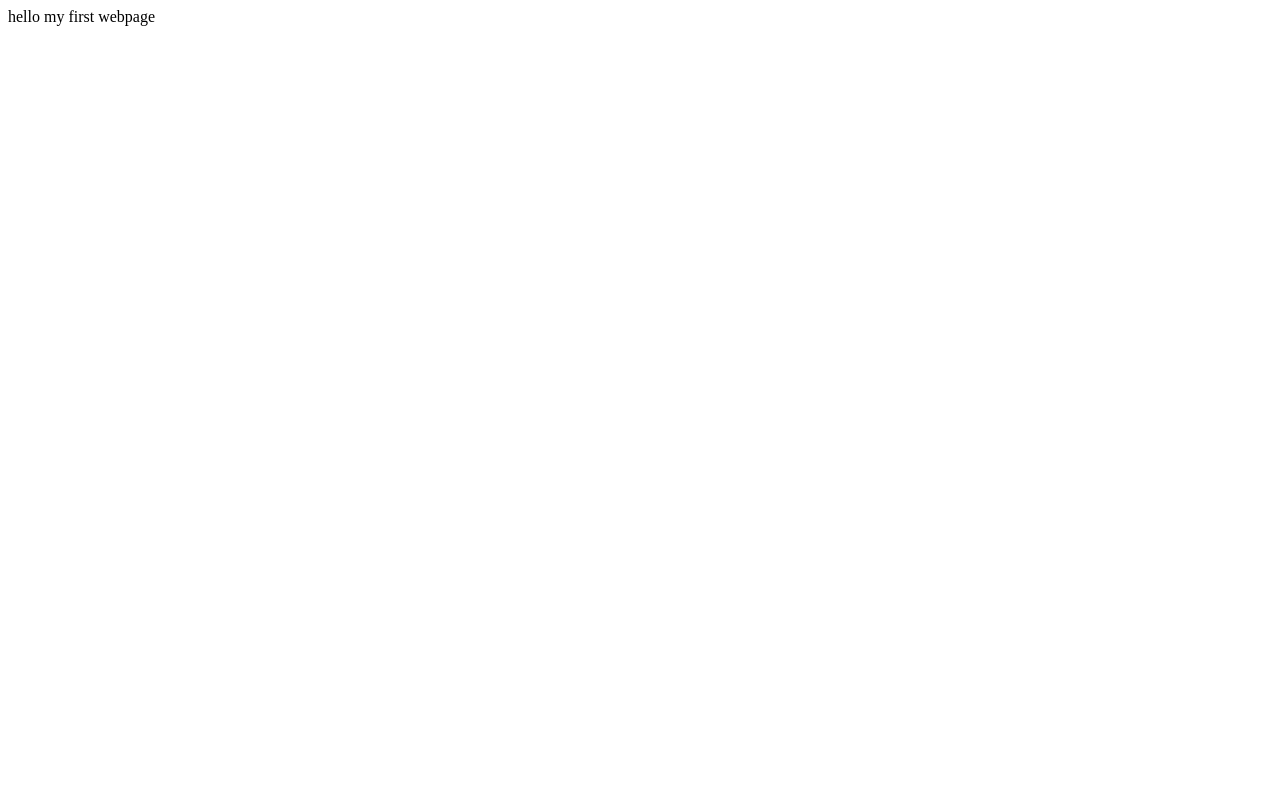
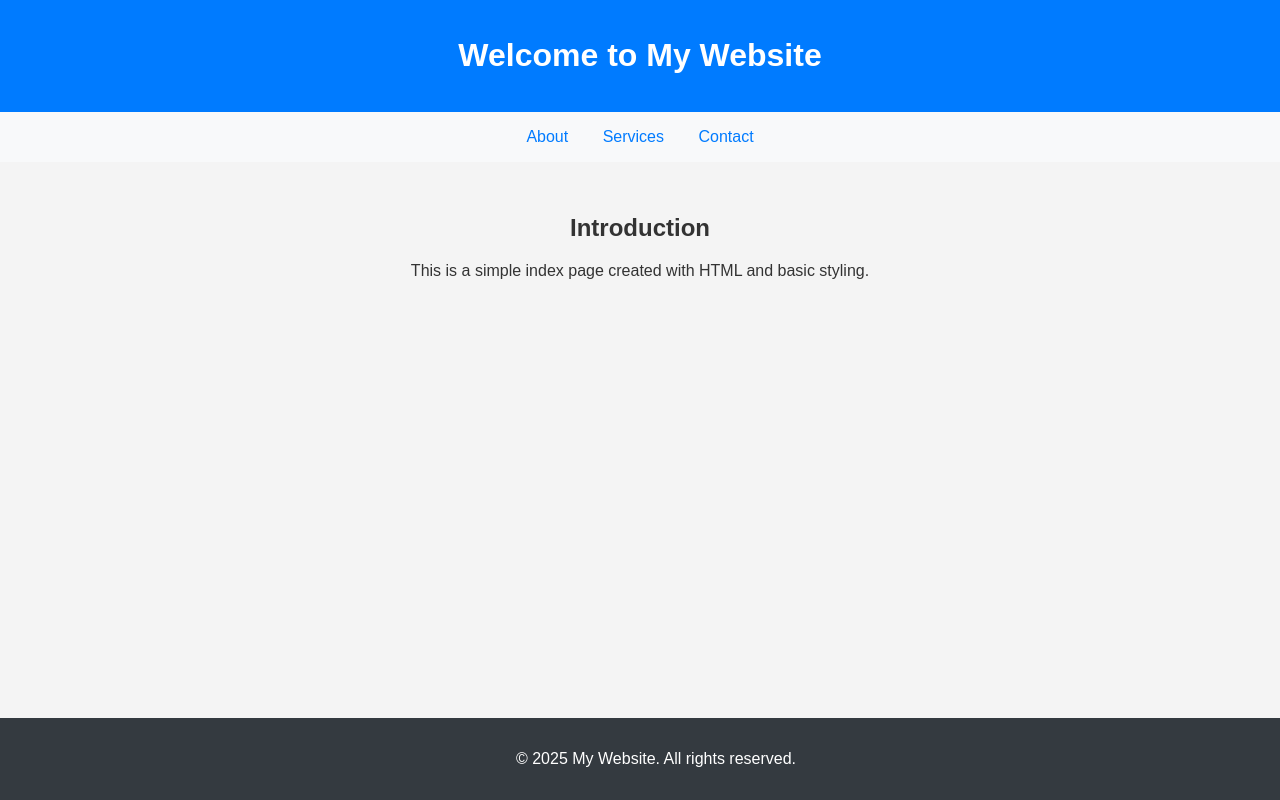
Before and after one commit to Prudhvi3753/CWSWEB, a plain HTML site: page index.html in a window 1280 px wide. Drawn offline with Linux system fonts and the light colour scheme.

Commit message:
changed website

```diff
--- a/index.html
+++ b/index.html
@@ -1 +1,66 @@
-hello my first webpage
+<!DOCTYPE html>
+<html lang="en">
+<head>
+    <meta charset="UTF-8">
+    <meta name="viewport" content="width=device-width, initial-scale=1.0">
+    <title>Index Page</title>
+    <style>
+        body {
+            font-family: Arial, sans-serif;
+            margin: 0;
+            padding: 0;
+            background-color: #f4f4f4;
+            color: #333;
+        }
+        header {
+            background-color: #007bff;
+            color: white;
+            padding: 1rem;
+            text-align: center;
+        }
+        nav {
+            background-color: #f8f9fa;
+            padding: 1rem;
+            text-align: center;
+        }
+        nav a {
+            margin: 0 15px;
+            text-decoration: none;
+            color: #007bff;
+        }
+        nav a:hover {
+            text-decoration: underline;
+        }
+        main {
+            padding: 2rem;
+            text-align: center;
+        }
+        footer {
+            background-color: #343a40;
+            color: white;
+            text-align: center;
+            padding: 1rem;
+            position: fixed;
+            bottom: 0;
+            width: 100%;
+        }
+    </style>
+</head>
+<body>
+    <header>
+        <h1>Welcome to My Website</h1>
+    </header>
+    <nav>
+        <a href="about.html">About</a>
+        <a href="services.html">Services</a>
+        <a href="contact.html">Contact</a>
+    </nav>
+    <main>
+        <h2>Introduction</h2>
+        <p>This is a simple index page created with HTML and basic styling.</p>
+    </main>
+    <footer>
+        <p>&copy; 2025 My Website. All rights reserved.</p>
+    </footer>
+</body>
+</html>
```
